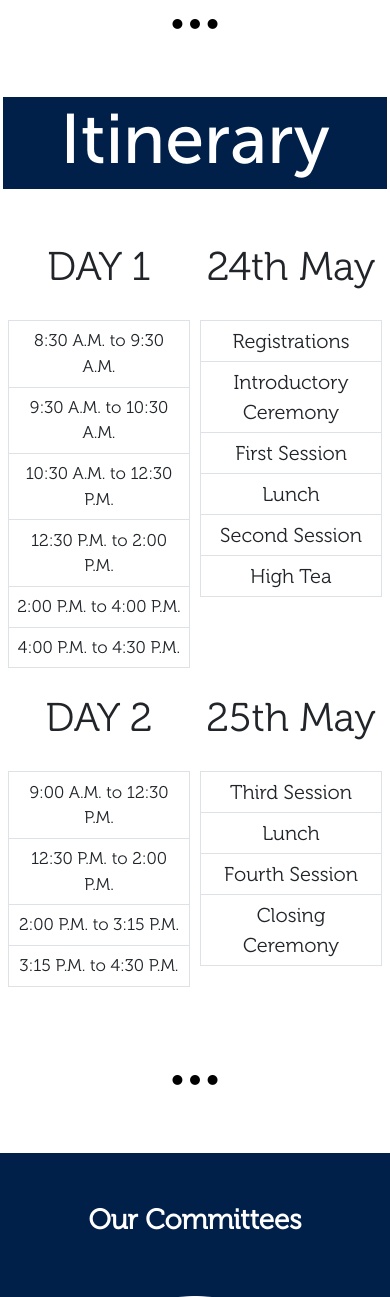
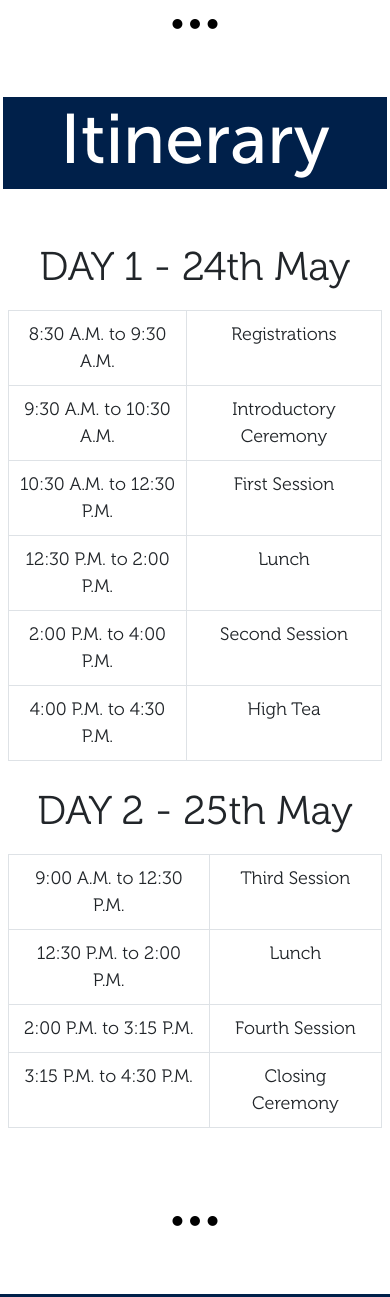
Before and after one commit to shashwatsaini/MUNSOC-Web-App, a Flask app: page /dsumun in a window 390 px wide. Shown: the part 990-2287 px from the top of the page. Run offline with Flask 3, Linux system fonts and the light colour scheme.

Commit message:
Commiting alignment changes for mobile devices

```diff
--- a/static/style.css
+++ b/static/style.css
@@ -1007,11 +1007,6 @@ hr{
 }
 
 @media (max-width: 576px) {
-    .itinerary-column {
-        flex: 0 0 50%;
-        max-width: 50%;
-    }
-
     .itinerary-sub-header {
         font-size: 40px;
     }
@@ -1032,15 +1027,24 @@ hr{
     .day-one-table {
         width: 100%;
     }
+
+    .itinerary-column {
+        flex: 0 0 100%;
+        max-width: 100%;
+    }
+
+    .col-12 .table-cell {
+        padding: 10px;
+        font-size: 18px;
+    }
 }
 
+/* Ensure specific padding and font-size for smaller screens */
 @media (max-width: 576px) {
-
     .itinerary-column {
-        flex: 0 0 50%;
-        max-width: 50%;
+        flex: 0 0 100%;
+        max-width: 100%;
     }
-
 
     .col-md-6:nth-child(odd) .table-cell {
         padding: 7.2px;
@@ -1052,9 +1056,8 @@ hr{
         font-size: 20px;
     }
 
-    .table-cell{
+    .table-cell {
         padding: 10px;
         font-size: 18px;
     }
-
 }
--- a/templates/DSUMUN.html
+++ b/templates/DSUMUN.html
@@ -140,6 +140,8 @@
         </div>
         <br>
         <br>
+        <!-- Desktop Mode: Two Tables -->
+        <div class="d-none d-md-block">
             <div class="row itinerary-row">
                 <div class="col-6 itinerary-column">
                     <h1 class="itinerary-sub-header scroll-animate" style="font-family: museo;">DAY 1</h1>
@@ -202,6 +204,68 @@
                             <tr><td class="table-cell">Closing Ceremony</td></tr>
                         </tbody>
                     </table>
+                </div>
+            </div>
+        </div>
+        <!-- Mobile Mode: One Table -->
+        <div class="d-block d-md-none">
+            <div class="row itinerary-row">
+                <div class="col-12 itinerary-column">
+                    <h1 class="itinerary-sub-header scroll-animate" style="font-family: museo;">DAY 1 - 24th May</h1>
+                    <table class="table table-responsive scroll-animate">
+                        <tbody>
+                            <tr>
+                                <td class="table-cell">8:30 A.M. to 9:30 A.M.</td>
+                                <td class="table-cell">Registrations</td>
+                            </tr>
+                            <tr>
+                                <td class="table-cell">9:30 A.M. to 10:30 A.M.</td>
+                                <td class="table-cell">Introductory Ceremony</td>
+                            </tr>
+                            <tr>
+                                <td class="table-cell">10:30 A.M. to 12:30 P.M.</td>
+                                <td class="table-cell">First Session</td>
+                            </tr>
+                            <tr>
+                                <td class="table-cell">12:30 P.M. to 2:00 P.M.</td>
+                                <td class="table-cell">Lunch</td>
+                            </tr>
+                            <tr>
+                                <td class="table-cell">2:00 P.M. to 4:00 P.M.</td>
+                                <td class="table-cell">Second Session</td>
+                            </tr>
+                            <tr>
+                                <td class="table-cell">4:00 P.M. to 4:30 P.M.</td>
+                                <td class="table-cell">High Tea</td>
+                            </tr>
+                        </tbody>
+                    </table>
+                </div>
+            </div>
+            <div class="row itinerary-row">
+                <div class="col-12 itinerary-column">
+                    <h1 class="itinerary-sub-header scroll-animate" style="font-family: museo;">DAY 2 - 25th May</h1>
+                    <table class="table table-responsive scroll-animate">
+                        <tbody>
+                            <tr>
+                                <td class="table-cell">9:00 A.M. to 12:30 P.M.</td>
+                                <td class="table-cell">Third Session</td>
+                            </tr>
+                            <tr>
+                                <td class="table-cell">12:30 P.M. to 2:00 P.M.</td>
+                                <td class="table-cell">Lunch</td>
+                            </tr>
+                            <tr>
+                                <td class="table-cell">2:00 P.M. to 3:15 P.M.</td>
+                                <td class="table-cell">Fourth Session</td>
+                            </tr>
+                            <tr>
+                                <td class="table-cell">3:15 P.M. to 4:30 P.M.</td>
+                                <td class="table-cell">Closing Ceremony</td>
+                            </tr>
+                        </tbody>
+                    </table>
+                </div>
             </div>
         </div>
     </div>
```
Lines whose indentation alone changed are shown as unchanged.
